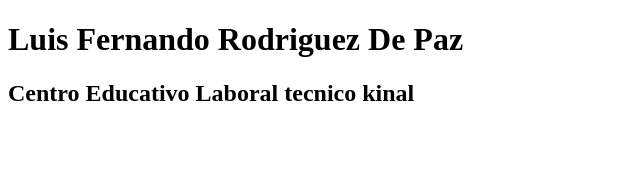
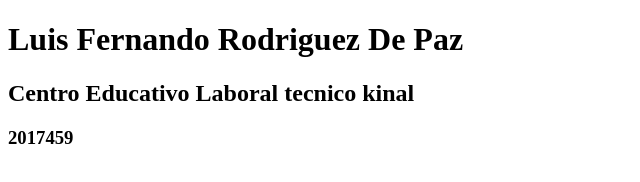
Before and after one commit to lrodriguez2017459/IN5AM-V, a plain HTML site: page index.html in a window 1280 px wide. Shown: the whole page, without its empty margins (0-640 px from the left). Drawn offline with Linux system fonts and the light colour scheme.

Commit message:
Se agrego el carnet del usuario lrodriguez2017459

```diff
--- a/index.html
+++ b/index.html
@@ -8,5 +8,6 @@
 <body>
     <h1>Luis Fernando Rodriguez De Paz</h1>
     <h2>Centro Educativo Laboral tecnico kinal</h2>
+    <h3>2017459</h3>
 </body>
 </html>
```
